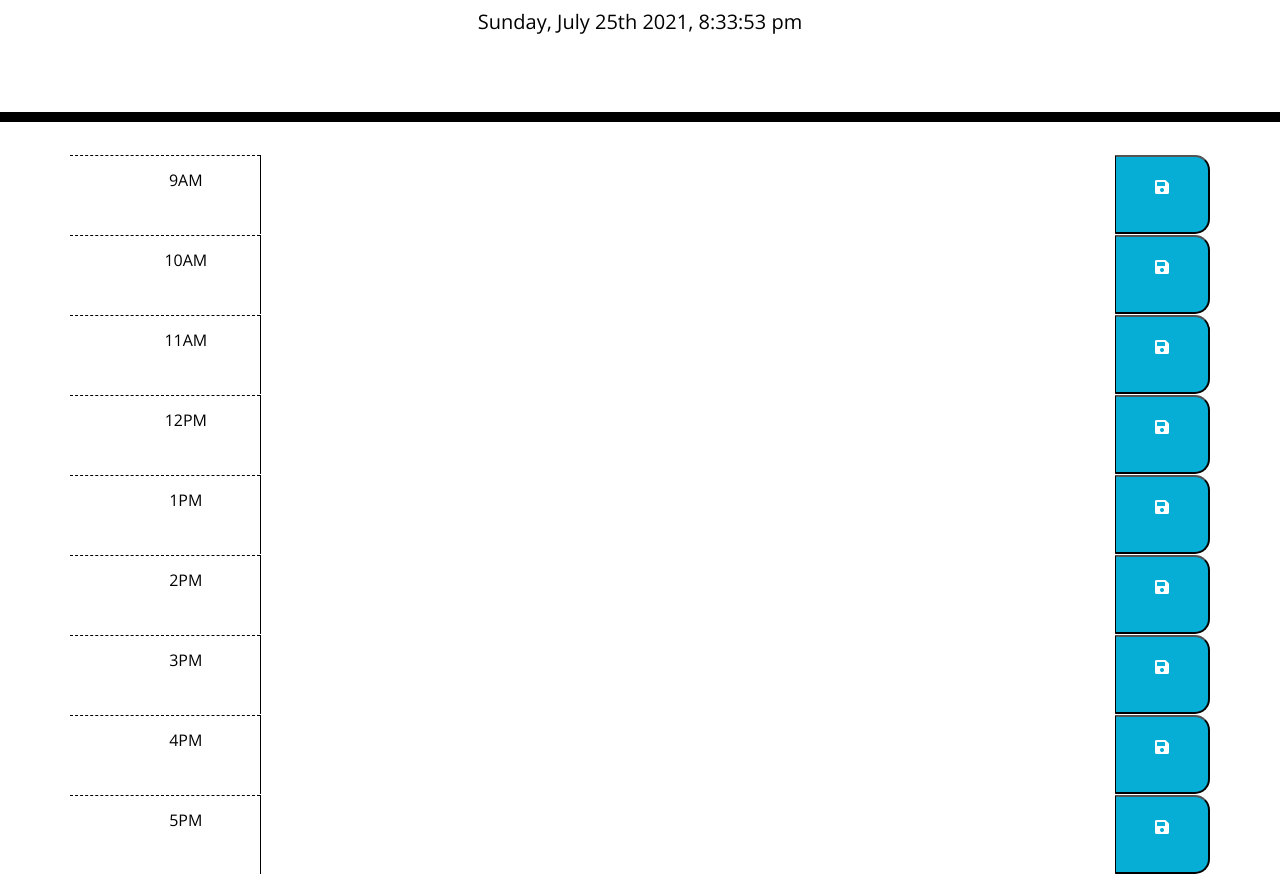
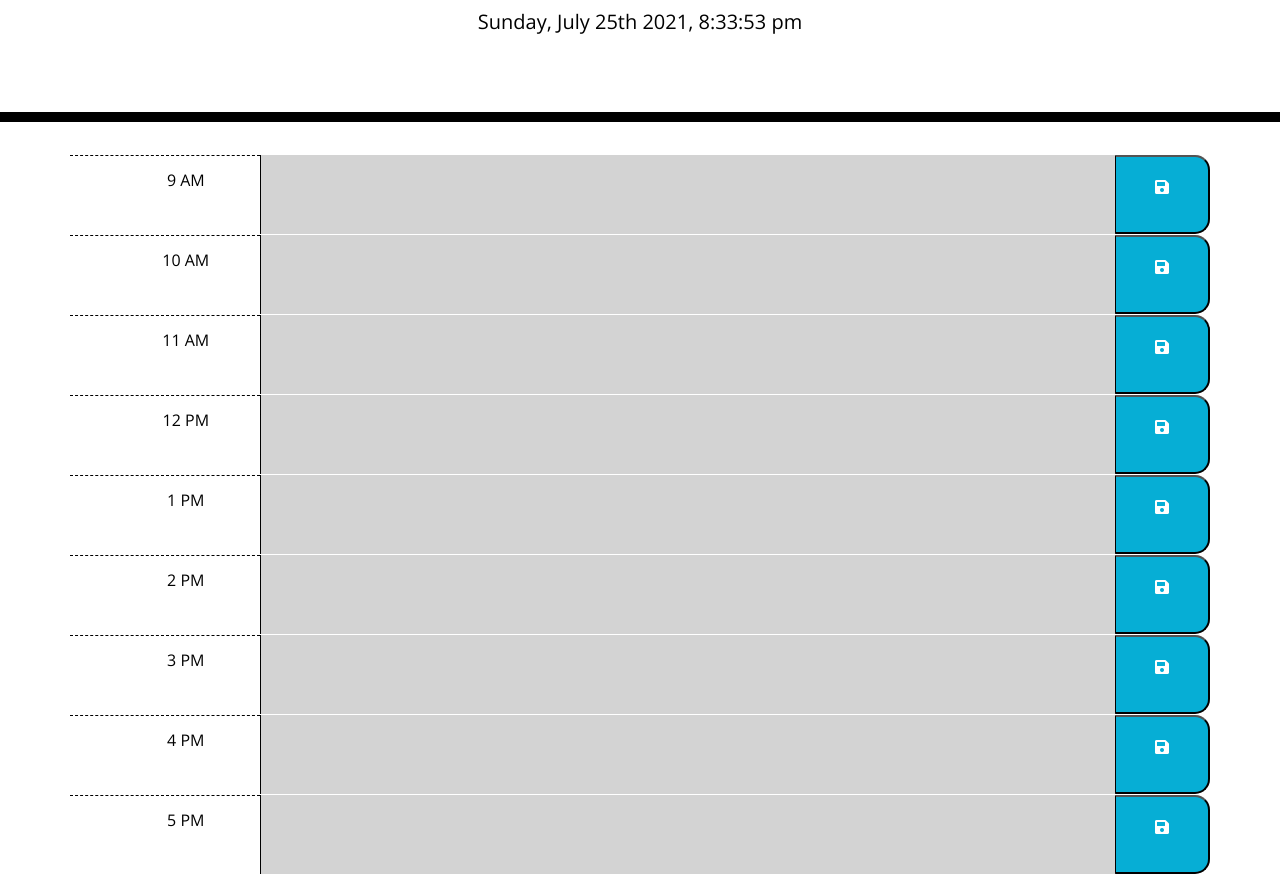
Before and after one commit to mmifs/workDayScheduler, a plain HTML site: page index.html in a window 1280 px wide. Shown: the part 182-1056 px from the top of the page. Drawn offline with nearby package versions, Linux system fonts and the light colour scheme.

Commit message:
verify time func works

```diff
--- a/index.html
+++ b/index.html
@@ -29,9 +29,9 @@
       <p id="currentDay" class="lead"></p>
     </header>
     <div class="container">
-      <div id="9AM" class="row time-block">
+      <div id="9" class="row time-block">
         <div class="col-sm-2 hour">
-          9AM
+          9 AM
         </div>
         <textarea class="col-sm-9 description">
         </textarea>
@@ -39,9 +39,9 @@
         </button>
         </div>
 
-      <div id="10AM" class="row time-block">
+      <div id="10" class="row time-block">
         <div class="col-sm-2 hour">
-          10AM
+          10 AM
         </div>
         <textarea class="col-sm-9 description">
         </textarea>
@@ -50,9 +50,9 @@
         </div>
 
 
-      <div id="11AM" class="row time-block">
+      <div id="11" class="row time-block">
         <div class="col-sm-2 hour">
-          11AM
+          11 AM
         </div>
         <textarea class="col-sm-9 description">
         </textarea>
@@ -61,9 +61,9 @@
         </div>
 
 
-      <div id="12PM" class="row time-block">
+      <div id="12" class="row time-block">
         <div class="col-sm-2 hour">
-          12PM
+          12 PM
         </div>
         <textarea class="col-sm-9 description">
         </textarea>
@@ -72,9 +72,9 @@
         </div>
 
 
-      <div id="1PM" class="row time-block">
+      <div id="13" class="row time-block">
         <div class="col-sm-2 hour">
-          1PM
+          1 PM
         </div>
         <textarea class="col-sm-9 description">
         </textarea>
@@ -83,9 +83,9 @@
         </div>
 
 
-      <div id="2PM" class="row time-block">
+      <div id="14" class="row time-block">
         <div class="col-sm-2 hour">
-          2PM
+          2 PM
         </div>
         <textarea class="col-sm-9 description">
         </textarea>
@@ -94,9 +94,9 @@
         </div>
 
 
-      <div id="3PM" class="row time-block">
+      <div id="15" class="row time-block">
         <div class="col-sm-2 hour">
-          3PM
+          3 PM
         </div>
         <textarea class="col-sm-9 description">
         </textarea>
@@ -105,9 +105,9 @@
         </div>
 
 
-      <div id="4PM" class="row time-block">
+      <div id="16" class="row time-block">
         <div class="col-sm-2 hour">
-          4PM
+          4 PM
         </div>
         <textarea class="col-sm-9 description">
         </textarea>
@@ -116,9 +116,9 @@
         </div>
 
 
-      <div id="5PM" class="row time-block">
+      <div id="17" class="row time-block">
         <div class="col-sm-2 hour">
-          5PM
+          5 PM
         </div>
         <textarea class="col-sm-9 description">
         </textarea>
--- a/script.js
+++ b/script.js
@@ -1 +1,31 @@
 $("#currentDay").text(moment().format("dddd, MMMM Do YYYY, h:mm:ss a"));
+
+
+// the verify time function compares the INT ID of each timeblock to the current time and colors the timeblocks accordingly
+
+function verifyTime(){
+    currentTime = moment().hour();
+
+    $(".time-block").each(function () {
+        var blockHour = parseInt($(this).attr("id").split("hour")[0]);
+        console.log( blockHour, currentTime)
+
+        if (blockHour < currentTime) {
+            $(this).addClass("past");
+            $(this).removeClass("future");
+            $(this).removeClass("present");
+        }
+        else if (blockHour === currentTime) {
+            $(this).removeClass("past");
+            $(this).addClass("present");
+            $(this).removeClass("future");
+        }
+        else {
+            $(this).removeClass("present");
+            $(this).removeClass("past");
+            $(this).addClass("future");
+        }
+
+    })
+}
+verifyTime();
```
